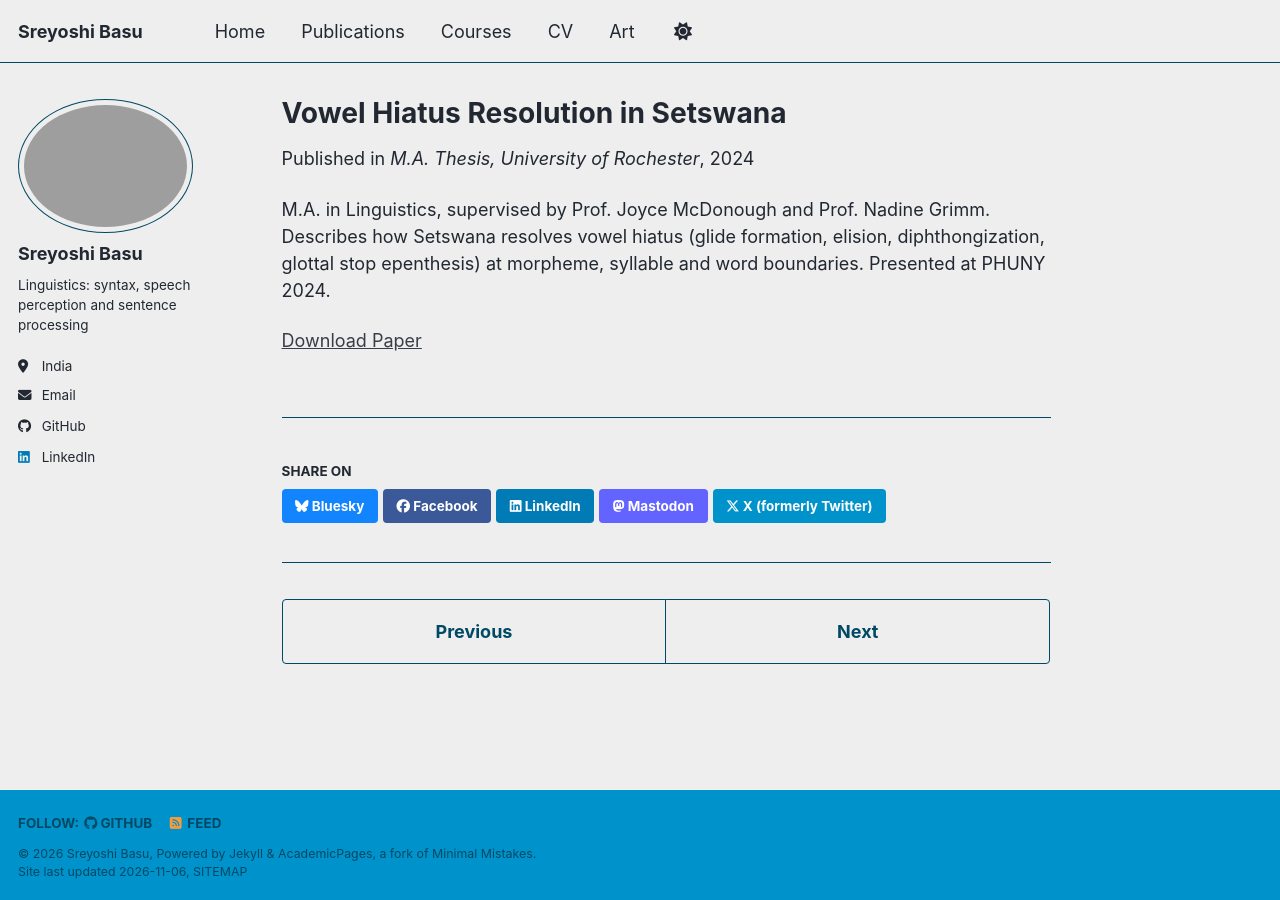
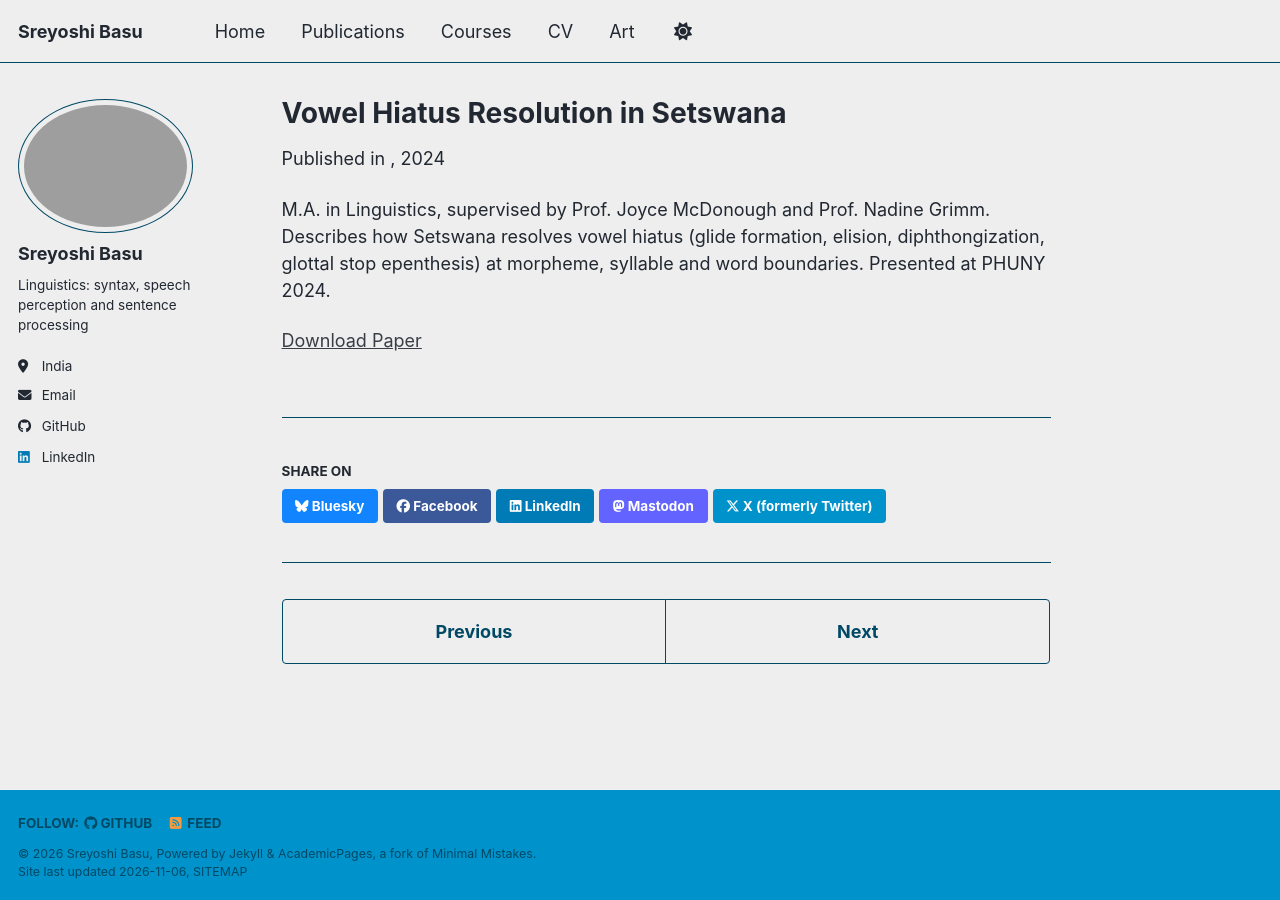
Before and after one commit to sreyoshi-basu/sreyoshi-basu.github.io, a Jekyll site: the page built from _publications/2024-04-26-setswana-thesis.md, in a window 1280 px wide. Built offline with Jekyll 4.4.1, drawn with Linux system fonts in a browser that asks for light colours; a script bundle is joined from its source files by our own code; a style sheet for code colours, icons or effects is not loaded.

Commit message:
Update 2024-04-26-setswana-thesis.md

```diff
--- a/_publications/2024-04-26-setswana-thesis.md
+++ b/_publications/2024-04-26-setswana-thesis.md
@@ -4,7 +4,7 @@ collection: publications
 category: theses
 permalink: /publication/2024-04-26-setswana-thesis
 date: 2024-04-26
-venue: "M.A. Thesis, University of Rochester"
+venue: ""
 paperurl: "/files/basu-ma-thesis-setswana.pdf"
 ---
 M.A. in Linguistics, supervised by Prof. Joyce McDonough and Prof. Nadine Grimm. Describes how Setswana resolves vowel hiatus (glide formation, elision, diphthongization, glottal stop epenthesis) at morpheme, syllable and word boundaries. Presented at PHUNY 2024.
```
